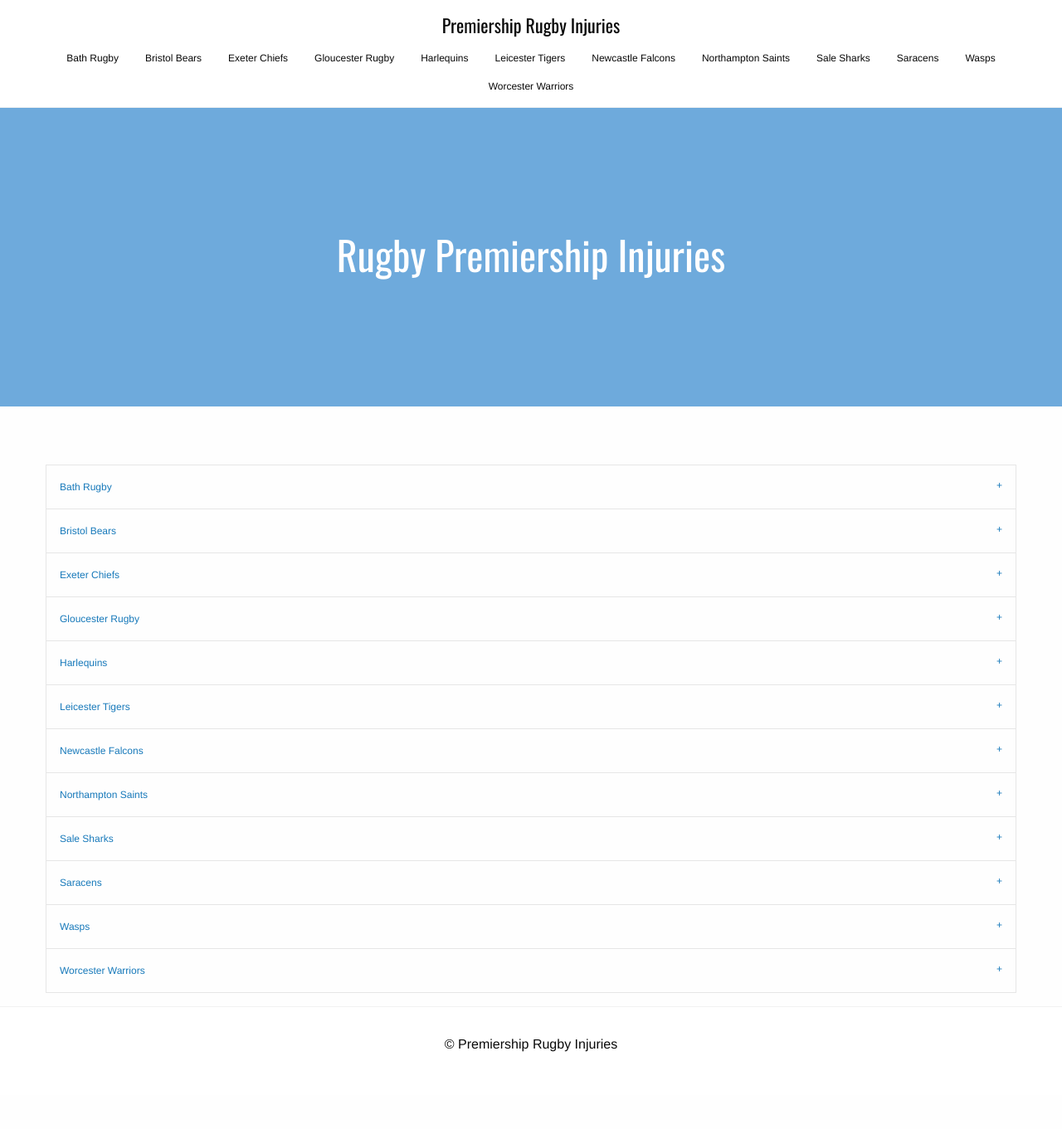
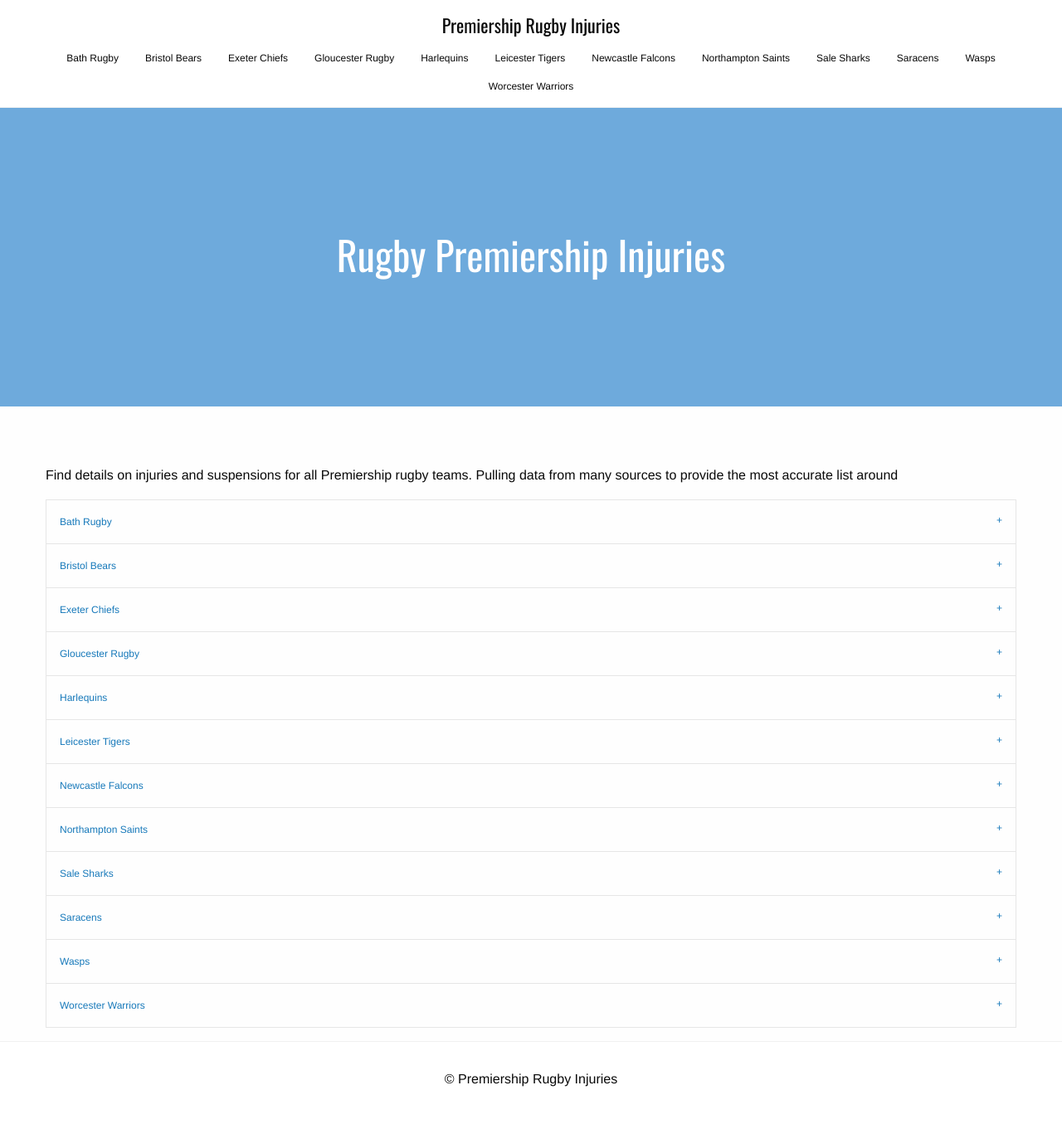
Before and after one commit to krussll/rugbyinjuries, a Jekyll site: the page built from index.html, in a window 1280 px wide. Shown: the whole page at 83% size. Built offline with Jekyll 4.4.1, drawn with Linux system fonts in a browser that asks for light colours; before the commit the page ends 1320 px from its top, so only the background shows below that.

Commit message:
Update index.html

```diff
--- a/index.html
+++ b/index.html
@@ -1,7 +1,7 @@
 ---
 layout: default
 title: Rugby Premiership Injuries
-description: Find details on injuries and suspensions for all Premiership rugby teams
+description: Find details on injuries and suspensions for all Premiership rugby teams. Pulling data from many sources to provide the most accurate list around
 ---
 
 <div class="hero-section tall">
@@ -13,6 +13,7 @@
 <div class="grid-container">
   <div class="grid-x grid-padding-x">
     <div class="large-12 cell">
+      <p>Find details on injuries and suspensions for all Premiership rugby teams. Pulling data from many sources to provide the most accurate list around</p>
       {% include all-injuries.html %}
     </div>
   </div>
```
